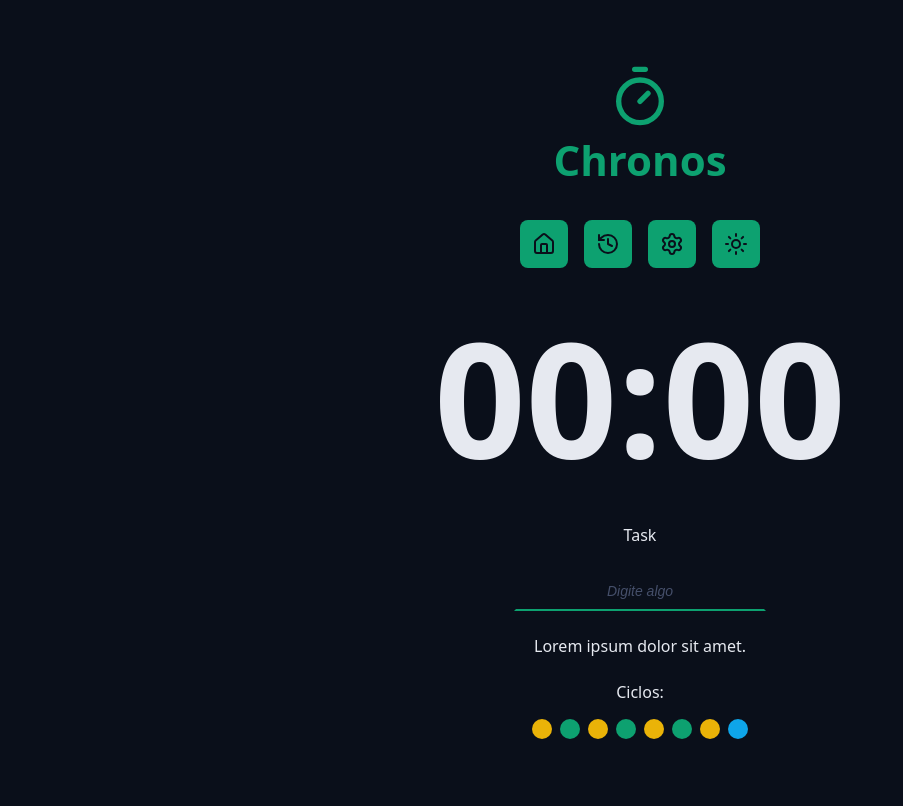
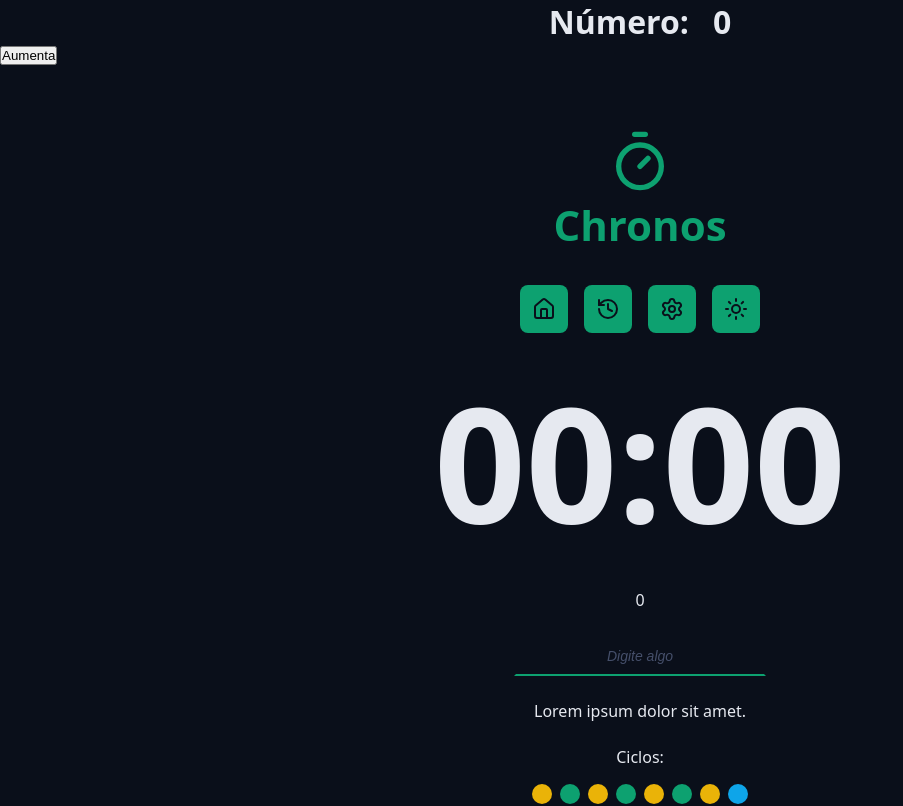
Before and after one commit to oAnjophb/React-Studies-Chronos-Timer, a React (Vite) app: page / in a window 1280 px wide. Shown: the top 806 px of the page, without its empty margins (0-903 px from the left). Built offline with nearby package versions, Linux system fonts and the light colour scheme.

Commit message:
Update App component: add state management for number display and increment functionality

```diff
--- a/src/App.tsx
+++ b/src/App.tsx
@@ -7,16 +7,30 @@
 import { DefaultButton } from "./components/DefaultButton";
 import { PlayCircleIcon } from "lucide-react";
 import { Footer } from "./components/Footer";
+import { Heading } from "./components/Heading";
+import { useState } from "react";
 
 import "./styles/theme.css";
 import "./styles/global.css";
 
 export function App() {
+  const [numero, setNumero] = useState(0);
+
+  function handleClick() {
+    setNumero((prevState) => prevState + 1);
+  }
+
   return (
     <>
+      <Heading>
+        Número: <span id="numero">{numero}</span>
+      </Heading>
+      <button onClick={handleClick}> Aumenta</button>
+
       <Container>
         <Logo />
       </Container>
+
       <Container>
         <Menu />
       </Container>
@@ -29,7 +43,7 @@
         <form className="form" action="">
           <div className="formRow">
             <DefaultInput
-              labelText="Task"
+              labelText={numero.toString()}
               id="meuInput"
               type="text"
               placeholder="Digite algo"
```
